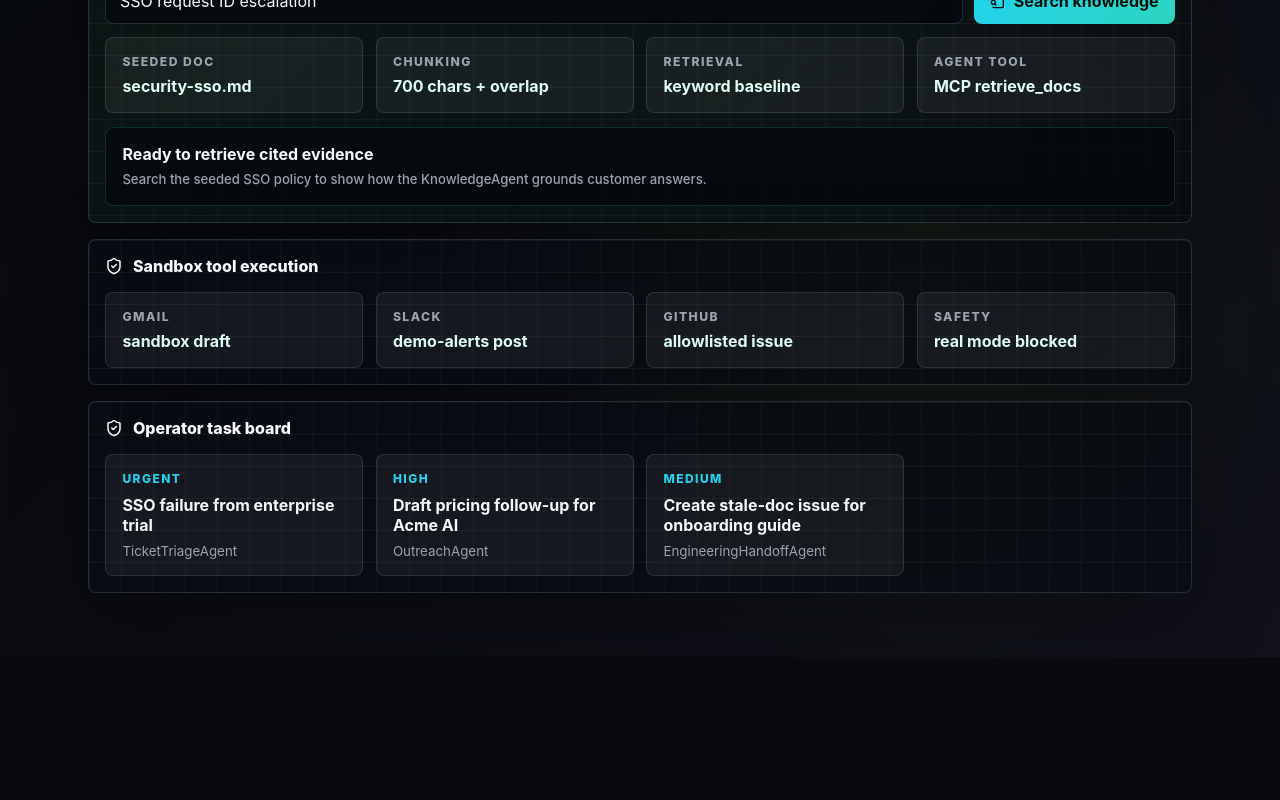
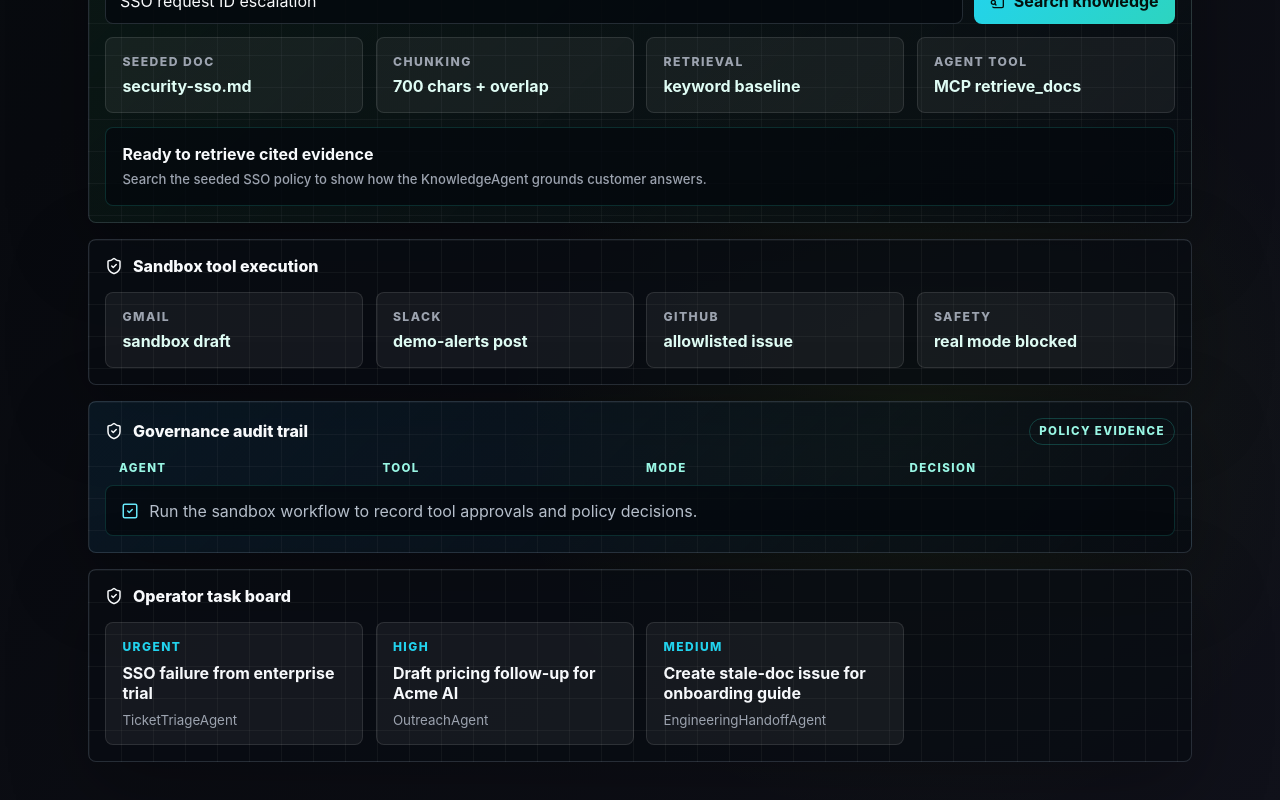
Before and after one commit to hharsha98/06-revenue-ops-agent-control-tower, a React (Vite) app in the folder frontend/: page / in a window 1280 px wide. Shown: the part 1740-2540 px from the top of the page. Before the commit the page ends 2397 px from the top, so only its background shows below. Built offline with nearby package versions, Linux system fonts and the light colour scheme.

Commit message:
Add governance audit trail panel

```diff
--- a/frontend/src/pages/App.tsx
+++ b/frontend/src/pages/App.tsx
@@ -1,5 +1,5 @@
 import { useState } from "react";
-import { Activity, ArrowRight, Database, FileSearch, Gauge, ServerCog, ShieldCheck } from "lucide-react";
+import { Activity, ArrowRight, Database, FileSearch, Gauge, ServerCog, ShieldCheck, SquareCheck } from "lucide-react";
 import { WorkflowCanvas } from "../components/WorkflowCanvas";
 
 const metrics = [
@@ -63,6 +63,8 @@ type AgentEvent = {
   tools: string[];
   tool_calls: Array<{
     tool_name: string;
+    mode?: string;
+    allowed?: boolean;
     execution_mode: string;
     summary: string;
   }>;
@@ -85,6 +87,16 @@ export function App() {
   const [isRunning, setIsRunning] = useState(false);
   const [error, setError] = useState<string | null>(null);
   const [knowledgeError, setKnowledgeError] = useState<string | null>(null);
+  const auditRows = events.flatMap((event) =>
+    event.tool_calls.map((call) => ({
+      agent: event.agent,
+      tool: call.tool_name,
+      mode: call.mode ?? "sandbox",
+      decision: call.allowed === false ? "blocked" : "sandbox approved",
+      execution: call.execution_mode,
+      summary: call.summary
+    }))
+  );
 
   async function runSandboxWorkflow() {
     setIsRunning(true);
@@ -321,6 +333,40 @@ export function App() {
           </div>
         </div>
 
+        <div className="panel panel--wide governance-panel" aria-label="Governance audit trail">
+          <div className="panel__title panel__title--split">
+            <div>
+              <ShieldCheck size={18} />
+              Governance audit trail
+            </div>
+            <span>policy evidence</span>
+          </div>
+          <div className="audit-table">
+            <div className="audit-table__head">
+              <span>agent</span>
+              <span>tool</span>
+              <span>mode</span>
+              <span>decision</span>
+            </div>
+            {auditRows.length === 0 ? (
+              <div className="audit-empty">
+                <SquareCheck size={18} />
+                <span>Run the sandbox workflow to record tool approvals and policy decisions.</span>
+              </div>
+            ) : (
+              auditRows.map((row) => (
+                <article className="audit-row" key={`${row.agent}-${row.tool}-${row.summary}`}>
+                  <strong>{row.agent}</strong>
+                  <span>{row.tool}</span>
+                  <span>{row.mode} · {row.execution}</span>
+                  <em>{row.decision}</em>
+                  <small>{row.summary}</small>
+                </article>
+              ))
+            )}
+          </div>
+        </div>
+
         <div className="panel panel--wide">
           <div className="panel__title">
             <ShieldCheck size={18} />
--- a/frontend/src/styles/main.css
+++ b/frontend/src/styles/main.css
@@ -482,6 +482,14 @@ h1 {
   background-size: 32px 32px, 32px 32px, auto;
 }
 
+.governance-panel {
+  background:
+    linear-gradient(rgba(255, 255, 255, 0.04) 1px, transparent 1px),
+    linear-gradient(90deg, rgba(255, 255, 255, 0.04) 1px, transparent 1px),
+    linear-gradient(135deg, rgba(12, 74, 110, 0.2), rgba(8, 12, 18, 0.86));
+  background-size: 32px 32px, 32px 32px, auto;
+}
+
 .timeline-row {
   border-top: 1px solid rgba(255, 255, 255, 0.08);
   color: #cbd5e1;
@@ -723,6 +731,77 @@ h1 {
   line-height: 1.45;
 }
 
+.audit-table {
+  display: grid;
+  gap: 0.65rem;
+}
+
+.audit-table__head,
+.audit-row {
+  display: grid;
+  gap: 0.75rem;
+  grid-template-columns: 1fr 1fr 1fr 1fr;
+}
+
+.audit-table__head {
+  color: #99f6e4;
+  font-size: 0.72rem;
+  font-weight: 850;
+  letter-spacing: 0.12em;
+  padding: 0 0.85rem;
+  text-transform: uppercase;
+}
+
+.audit-row,
+.audit-empty {
+  background: rgba(4, 9, 14, 0.76);
+  border: 1px solid rgba(45, 212, 191, 0.18);
+  border-radius: 8px;
+  padding: 0.9rem;
+}
+
+.audit-row {
+  align-items: center;
+}
+
+.audit-row strong {
+  color: #f8fafc;
+}
+
+.audit-row span {
+  color: #cbd5e1;
+}
+
+.audit-row em {
+  background: rgba(132, 204, 22, 0.13);
+  border: 1px solid rgba(132, 204, 22, 0.32);
+  border-radius: 999px;
+  color: #d9f99d;
+  font-size: 0.75rem;
+  font-style: normal;
+  font-weight: 850;
+  justify-self: start;
+  padding: 0.35rem 0.5rem;
+}
+
+.audit-row small {
+  color: #9ca3af;
+  grid-column: 1 / -1;
+  line-height: 1.45;
+}
+
+.audit-empty {
+  align-items: center;
+  color: #b6bfcb;
+  display: flex;
+  gap: 0.65rem;
+}
+
+.audit-empty svg {
+  color: #67e8f9;
+  flex: 0 0 auto;
+}
+
 .task-card {
   display: grid;
   gap: 0.55rem;
@@ -789,6 +868,14 @@ h1 {
     flex-direction: column;
   }
 
+  .audit-table__head {
+    display: none;
+  }
+
+  .audit-row {
+    grid-template-columns: 1fr;
+  }
+
   .retrieval-card > div {
     align-items: flex-start;
     flex-direction: column;
```
Also changed, not shown: 1 other file (tests, documents, lock files or other folders).
